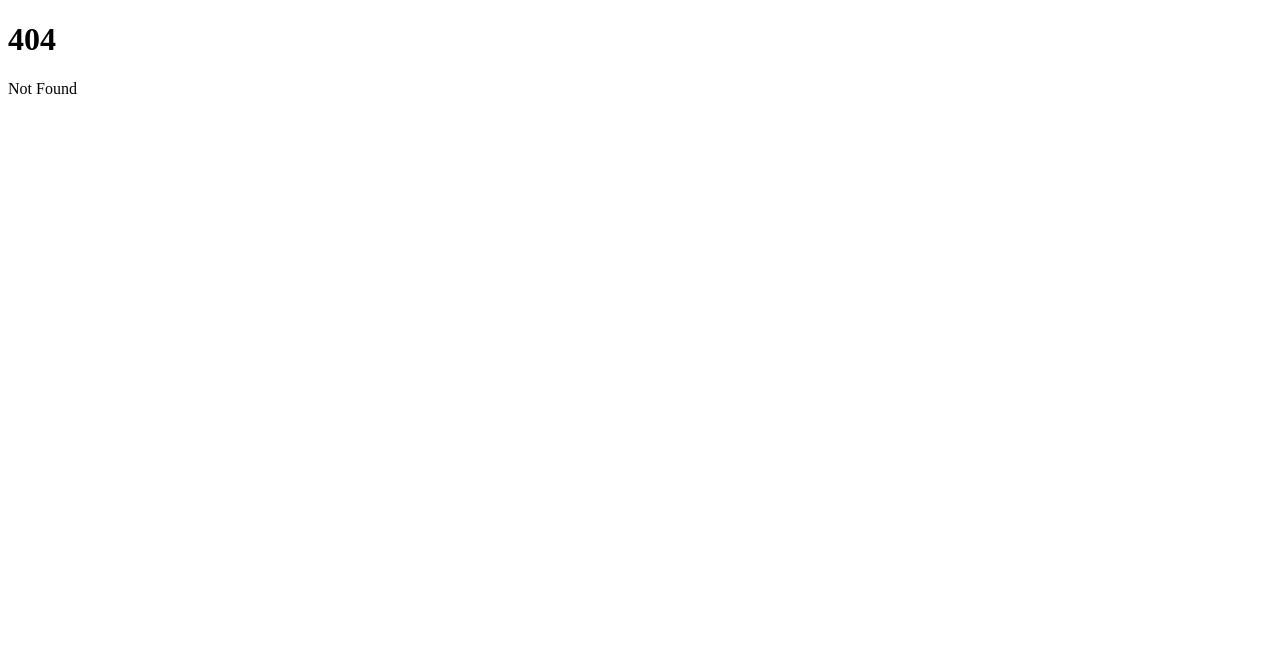
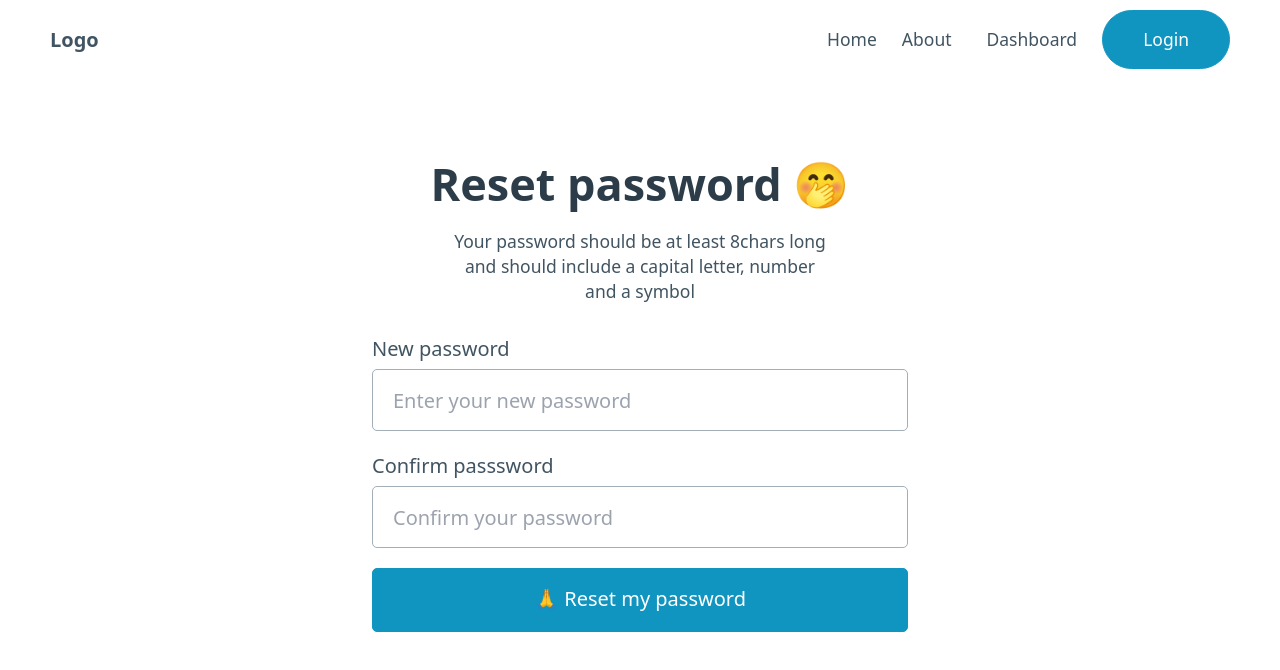
Before and after one commit to blessdarah/RentKojo-svelte, a SvelteKit app: page /reset-password in a window 1280 px wide. Before the commit this address had no page. Shown: the top 670 px of the page. Built offline with nearby package versions, Linux system fonts and the light colour scheme.

Commit message:
feat(UI): add password reset and forgot password pages

```diff
--- a/src/routes/(admin)/dashboard/+page.svelte
+++ b/src/routes/(admin)/dashboard/+page.svelte
@@ -1,2 +1,17 @@
+<script>
+    import axios from 'axios'
+    import {afternNavigate} from '$app/navigation'
+
+    let users = [];
+
+    afternNavigate = function() {
+        axios.get('https://rentkojo.com/api/users')
+            .then(response => response.data?.success)
+        .then(result => users = [...result.data.data])
+        .catch(err => console.log(err))
+        console.log('users: ', users)
+    }
+</script>
+
 <h3>Dashboard</h3>
-<p>This is the dashboard page</p>
+<p>Users</p>
--- /dev/null
+++ b/src/routes/(app)/forgot-password/+page.svelte
@@ -0,0 +1,19 @@
+<script>
+    let email = '';
+    function resetPassword() {
+        console.log('email: ', email)
+    }
+</script>
+
+<section class="mt-8 lg:mt-16">
+    <h3 class="font-black text-center mb-4 text-4xl">Forgot password 😢</h3>
+    <p class="text-center">Enter a valid email and we will send you a password reset link</p>
+    <form on:submit|preventDefault={resetPassword} class="mt-6 max-w-full px-4 md:w-1/3 mx-auto">
+        <div>
+            <label for="email">Enter valid email</label>
+            <input type="email" id="email" bind:value={email} placeholder="Provide a valid email" required>
+        </div>
+        <button role="button">🙏 Send reset link</button>
+        <a class="text-center block text-sm mt-4 hover:underline" href="/login">🙈 Cancel</a>
+    </form>
+</section>
--- a/src/routes/(app)/login/+page.svelte
+++ b/src/routes/(app)/login/+page.svelte
@@ -29,8 +29,9 @@
         <label for="password">password</label>
         <input type="password" id="password" bind:value={password} required>
     </div>
-        <p class="text-sm mb-3">Don't have an account? <a href="/signup" class="text-teal-400">Sign up</a></p>
+    <p class="text-sm mb-3">Don't have an account? <a href="/signup" class="text-teal-400">Sign up</a></p>
     <button type="submit" role="button" class="bg-teal-500 text-teal-700">Login</button>
+    <a href="/forgot-password" class="text-sm mb-3">I've forgotten my password</a>
 </form>
 
 <style>
--- /dev/null
+++ b/src/routes/(app)/reset-password/+page.svelte
@@ -0,0 +1,23 @@
+<script>
+    let password, confirmPassword = '';
+    $: formData = {password, confirmPassword}
+    function resetPassword() {
+        console.log('data: ', formData)
+    }
+</script>
+
+<section class="mt-8 lg:mt-16">
+    <h3 class="font-black text-center mb-4 text-4xl">Reset password 🤭</h3>
+    <p class="text-sm text-center lg:w-1/3 lg:mx-auto">Your password should be at least 8chars long and should include a capital letter, number and a symbol</p>
+    <form on:submit|preventDefault={resetPassword} class="mt-6 max-w-full px-4 md:w-1/2 mx-auto">
+        <div>
+            <label for="password">New password</label>
+            <input type="password" id="password" bind:value={password} placeholder="Enter your new password" required>
+        </div>
+        <div>
+            <label for="confirmPassword">Confirm passsword</label>
+            <input type="password" id="confirmPassword" bind:value={confirmPassword} placeholder="Confirm your password" required>
+        </div>
+        <button role="button">🙏  Reset my password <button>
+    </form>
+</section>
--- a/src/routes/(app)/signup/+page.svelte
+++ b/src/routes/(app)/signup/+page.svelte
@@ -1,23 +1,21 @@
 <script>
+    import axios from 'axios'
+    import {goto} from '$app/navigation'
+
     let firstname, lastname, username, email, phoneNumber, password = '';
     $:  formData = {
         firstname, lastname, username, email, phoneNumber, password
     }
-    function login() {
-        fetch('https://rentkojo.com/api/users', {
-            method: 'POST',
-            body: JSON.stringify(formData),
-            headers: {
-                ContenType: 'application/json'
-            }
-        }).then(response => response.json())
-        .then(data => console.log('data'))
+    function signup() {
+        axios.post('https://rentkojo.com/api/users', formData)
+            .then(response => response.data?.success)
+        .then(data => goto('/login'))
         .catch(err => console.log(err))
         console.log('values: ', formData)
     }
 </script>
 
-<form action="#" on:submit|preventDefault={login}>
+<form on:submit|preventDefault={signup}>
     <h3 class="font-black text-center mb-4 text-4xl">Sign Up</h3>
     <div class="flex gap-3">
         <div>
```
